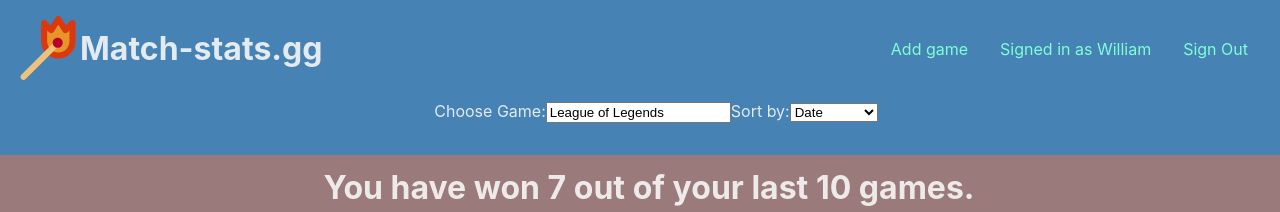
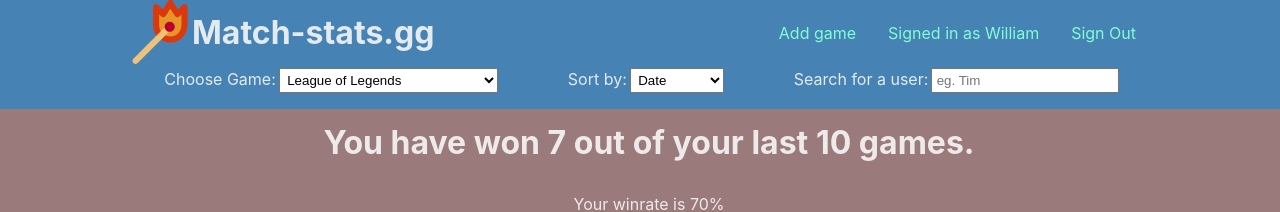
Before and after one commit to Williamlof/match-statistik, a React (Vite) app: page /addgame in a window 1280 px wide. Both pictures are taken after a click on the link "Sign in". Shown: the top 212 px of the page. Built offline with nearby package versions, Linux system fonts and the light colour scheme.

Commit message:
alla G-krav

```diff
--- a/src/App.tsx
+++ b/src/App.tsx
@@ -22,10 +22,11 @@
   const [currentGame, setCurrentGame] = useState<string>("League of Legends");
   const [sortBy, setSortBy] = useState<string>("Date");
   const [signedIn, setSignedIn] = useState<boolean>(false);
-
+  const [userSearchResult, setUserSearchResult] = useState<Match[]>([]);
   return (
     <div className="App">
       <Header
+        setUserSearchResult={setUserSearchResult}
         matches={matches}
         currentGame={currentGame}
         setCurrentGame={setCurrentGame}
@@ -39,6 +40,7 @@
           path="/user"
           element={
             <Main
+              userSearchResult={userSearchResult}
               sortBy={sortBy}
               matches={matches}
               currentGame={currentGame}
@@ -50,6 +52,7 @@
           path="/"
           element={
             <Main
+              userSearchResult={userSearchResult}
               sortBy={sortBy}
               matches={matches}
               currentGame={currentGame}
--- a/src/Views/MatchForm.scss
+++ b/src/Views/MatchForm.scss
@@ -8,18 +8,19 @@
     width: 100%;
     height: 100%;
     flex-wrap: wrap;
-    margin: 1rem;
+
     justify-content: center;
 
     form {
-      margin: 1rem;
       display: flex;
       flex-direction: column;
-      align-items: center;
+      justify-content: center;
+      border: 1px solid white;
+      background-color: rgba(0, 0, 0, 0.301);
       article {
         .buttonAdd {
-          margin-top: 1rem;
           padding: 1rem;
+          border-radius: 1rem;
           background-color: steelblue;
           cursor: pointer;
         }
@@ -28,6 +29,8 @@
         flex: 1;
         display: flex;
         flex-direction: column;
+        justify-content: flex-end;
+        padding: 1rem;
         select {
           min-width: 5rem;
           border-radius: 1rem;
@@ -40,6 +43,7 @@
         }
         label {
           margin: 1rem;
+          width: 16rem;
         }
       }
     }
@@ -56,16 +60,19 @@
       display: flex;
       width: 100%;
       height: 100%;
+      margin-top: 0.9rem;
+      margin-bottom: 0.9rem;
       flex-wrap: wrap;
-      margin: 1rem;
+
       justify-content: center;
 
       form {
-        margin: 1rem;
         display: flex;
         flex-direction: row;
-        align-items: center;
+        align-items: flex-start;
         article {
+          display: flex;
+          align-self: flex-end;
           .buttonAdd {
             padding: 2rem;
           }
@@ -73,6 +80,7 @@
         .general-form {
           flex: 1;
           margin: 1rem;
+          padding: 1rem;
           display: flex;
           flex-direction: column;
           select {
--- a/src/Views/MatchForm.tsx
+++ b/src/Views/MatchForm.tsx
@@ -176,7 +176,7 @@
             </select>
           </div>
           <div className="general-form">
-            <label htmlFor="team">Team name</label>
+            <label htmlFor="team">Team name/Character name</label>
             <input
               className="halfWidth"
               placeholder="eg. noobslayers"
@@ -238,7 +238,7 @@
             />
           </div>
           <div className="general-form">
-            <label htmlFor="enemyTeam">Enemy team name</label>
+            <label htmlFor="enemyTeam">Enemy team name/Character name</label>
             <input
               className="halfWidth"
               placeholder="eg. noobslayers"
--- a/src/components/Header/Header.scss
+++ b/src/components/Header/Header.scss
@@ -1,14 +1,15 @@
 header {
   grid-area: header;
   display: flex;
-  justify-content: space-between;
   background-color: steelblue;
-  width: 100vw;
+  width: 100%;
+  justify-content: center;
   .header-container {
-    padding: 1rem;
     display: flex;
+    padding-bottom: 1rem;
     flex-direction: column;
-    width: 100%;
+    width: 80%;
+    align-items: center;
 
     .header-top {
       width: 100%;
@@ -36,8 +37,16 @@
     .sorting-container {
       width: 100%;
       display: flex;
-      justify-content: center;
-      padding: 1rem;
+      justify-content: space-around;
+      select {
+        padding: 0.2rem;
+      }
+      input {
+        padding: 0.2rem;
+      }
+      label {
+        padding: 0.2rem;
+      }
     }
   }
 }
--- a/src/components/Header/Header.tsx
+++ b/src/components/Header/Header.tsx
@@ -1,6 +1,7 @@
 import "./Header.scss";
 import logo from "../../assets/logo.svg";
 import { useNavigate } from "react-router-dom";
+import React, { useState } from "react";
 import { Match } from "../../models/matchInterface";
 
 interface Props {
@@ -11,6 +12,7 @@
   signedIn: boolean;
   sortBy: string;
   setSortBy: (sortBy: string) => void;
+  setUserSearchResult: (userSearchResult: Match[]) => void;
 }
 
 const Header = ({
@@ -21,12 +23,41 @@
   signedIn,
   sortBy,
   setSortBy,
+  setUserSearchResult,
 }: Props) => {
-  function changeGame(e: React.ChangeEvent<HTMLInputElement>): void {
+  function changeGame(e: React.ChangeEvent<HTMLSelectElement>): void {
     setCurrentGame(e.target.value);
   }
   function changeSortBy(e: React.ChangeEvent<HTMLSelectElement>): void {
     setSortBy(e.target.value);
+  }
+  const [userSearchInput, setUserSearchInput] = useState<string>("");
+
+  function handleSearch(e: React.ChangeEvent<HTMLInputElement>): void {
+    let newSearchValue = e.target.value;
+    const searchResult = matches.filter(
+      (match) =>
+        match.teamOne.players.find((player) => player === newSearchValue) ||
+        match.teamTwo.enemyPlayers.find((player) => player === newSearchValue)
+    );
+    console.log(searchResult);
+    setUserSearchResult(searchResult);
+
+    // for (let i = 0; i < matches.length; i++) {
+    //   const match = matches[i];
+    //   for (let i = 0; i < match.teamOne.players.length; i++) {
+    //     let searchResult = match.teamOne.players.filter(
+    //       (i) => i === newSearchValue
+    //     );
+    //     match.teamTwo.enemyPlayers.filter((i) => i === newSearchValue);
+    //     if (match.teamOne.players[i] === newSearchValue) {
+    //       const searchArr = [];
+    //       searchArr.push(searchResult);
+    //       console.log(searchArr);
+    //     }
+    //   }
+    // }
+    setUserSearchInput(newSearchValue);
   }
 
   function byDate() {
@@ -43,7 +74,16 @@
               <h1>Match-stats.gg</h1>
             </div>
             <div className="links-container">
-              <a href="addgame">Add game </a>
+              <a
+                onClick={(e: any) => {
+                  if (signedIn) {
+                    e.preventDefault();
+                    navigate("/addgame");
+                  }
+                }}
+              >
+                Add game
+              </a>
               <a
                 onClick={() => {
                   setSignedIn(true);
@@ -68,7 +108,16 @@
               <h1>Match-stats.gg</h1>
             </div>
             <div className="links-container">
-              <a href="addgame">Add game </a>
+              <a
+                onClick={(e: any) => {
+                  if (signedIn) {
+                    e.preventDefault();
+                    navigate("/addgame");
+                  }
+                }}
+              >
+                Add game
+              </a>
               <a
                 onClick={() => {
                   setSignedIn(true);
@@ -89,23 +138,15 @@
           </div>
           <div className="sorting-container">
             <div>
-              <label htmlFor="choose-game">Choose Game:</label>
-              <input
-                list="choose-game"
-                id="game"
-                name="game"
-                value={currentGame}
-                onChange={changeGame}
-              ></input>
-
-              <datalist id="choose-game">
+              <label htmlFor="game">Choose Game:</label>
+              <select name="game" value={currentGame} onChange={changeGame}>
                 <option value="League of Legends">League of Legends</option>
                 <option value="Multiversus">Multiversus</option>
                 <option value="Counter Strike: Global Offensive">
                   Counter Strike: Global Offensive
                 </option>
                 <option value="Scrabble">Scrabble</option>
-              </datalist>
+              </select>
             </div>
             <div>
               <label htmlFor="sort-by">Sort by:</label>
@@ -122,6 +163,17 @@
                 </option>
               </select>
             </div>
+            <div>
+              <label htmlFor="searchUser">Search for a user:</label>
+              <input
+                name="searchUser"
+                placeholder="eg. Tim"
+                value={userSearchInput}
+                onChange={(e: React.ChangeEvent<HTMLInputElement>) =>
+                  handleSearch(e)
+                }
+              ></input>
+            </div>
           </div>
         </div>
       </header>
--- a/src/components/Main/Cards-Gallery/Cards-Gallery.tsx
+++ b/src/components/Main/Cards-Gallery/Cards-Gallery.tsx
@@ -5,9 +5,15 @@
   matches: Match[];
   currentGame: string;
   sortBy: string;
+  userSearchResult: Match[];
 }
 
-const CardsGallery = ({ matches, currentGame, sortBy }: Props) => {
+const CardsGallery = ({
+  matches,
+  currentGame,
+  sortBy,
+  userSearchResult,
+}: Props) => {
   let currentGameMatches = matches.filter(
     (match) => match.game === currentGame
   );
@@ -51,14 +57,12 @@
       <h1>You have won {calcWins()} out of your last 10 games.</h1>
       <p>Your winrate is {calcWinRate()}%</p>
       <div className="accordion">
-        <hr />
-        {matches
+        {(userSearchResult.length > 0 ? userSearchResult : matches)
           .filter((match) => match.game === currentGame)
           .sort(sortFunction)
           .map((match) => (
             <MatchCard key={match.matchKey + match.game} match={match} />
           ))}
-        <hr />
       </div>
     </div>
   );
--- a/src/components/Main/Main.tsx
+++ b/src/components/Main/Main.tsx
@@ -7,12 +7,20 @@
   currentGame: string;
   signedIn: boolean;
   sortBy: string;
+  userSearchResult: Match[];
 }
-const Main = ({ matches, currentGame, signedIn, sortBy }: Props) => {
+const Main = ({
+  matches,
+  currentGame,
+  signedIn,
+  sortBy,
+  userSearchResult,
+}: Props) => {
   if (signedIn === true) {
     return (
       <main>
         <CardsGallery
+          userSearchResult={userSearchResult}
           sortBy={sortBy}
           matches={matches}
           currentGame={currentGame}
```
